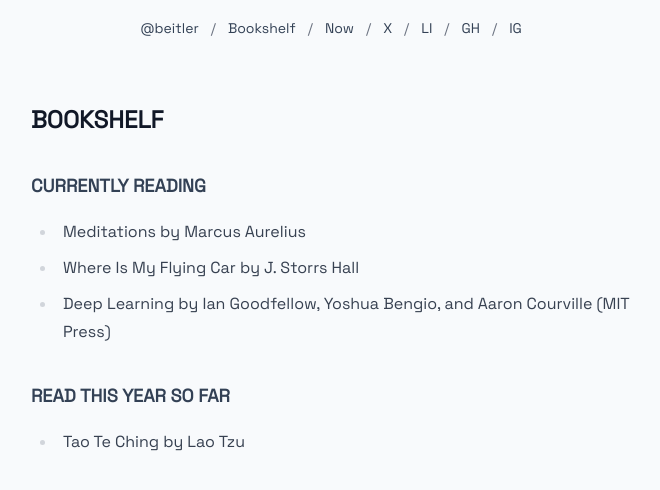
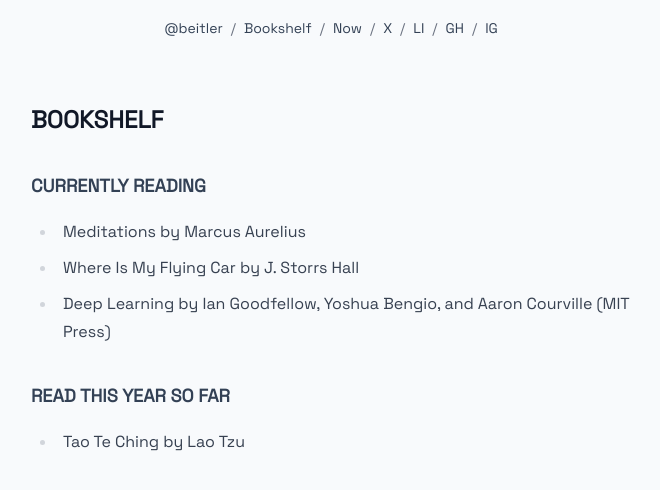
Before and after one commit to joshbeitler/btlr.xyz, a Next.js app: page /bookshelf in a window 1280 px wide. Shown: the top 490 px of the page, without its empty margins (309-969 px from the left). Built offline with nearby package versions, Linux system fonts and the light colour scheme.

Commit message:
link styles

```diff
--- a/app/globals.css
+++ b/app/globals.css
@@ -14,14 +14,18 @@ p {
 
     /* Reset all default link styling first */
     a {
-    @apply relative text-slate-700 font-medium px-1 py-0.5;
+        @apply relative text-slate-700 font-medium px-0 py-0.5 border-b-2 border-dotted border-slate-300;
         text-decoration: none !important; /* Force remove default underlines */
         transition: color 0.2s ease-in-out;
         z-index: 1;
     }
 
+    .no-underline a {
+        @apply border-0;
+    }
+
     a::after {
-    content: '';
+        content: "";
         @apply absolute bottom-0 left-0 w-full h-0 bg-slate-200;
         transition: height 0.3s ease;
         z-index: -1;
--- a/app/page.js
+++ b/app/page.js
@@ -3,7 +3,7 @@ import { PageTitle } from "@/components/page-title";
 
 const Home = () => {
   return (
-    <div className="relative w-[1076px] -left-[calc((1076px-100%)/2)] flex flex-row gap-48">
+    <div className="no-underline relative w-[1076px] -left-[calc((1076px-100%)/2)] flex flex-row gap-48">
       <div className="flex-col flex flex-1">
         <PageTitle>Joshua Beitler</PageTitle>
         <p className="text-slate-500 text-xl">
--- a/components/nav.js
+++ b/components/nav.js
@@ -1,7 +1,7 @@
 import Link from "next/link";
 
 export const Nav = () => (
-  <nav className="flex justify-center flex-1 items-center space-x-2 text-gray-500 text-sm mb-16">
+  <nav className="no-underline flex justify-center flex-1 items-center space-x-2 text-gray-500 text-sm mb-16">
     <Link href="/">@beitler</Link>
     <span>/</span>
     {/* <Link href="/thoughts">Thoughts</Link>
```
Lines whose indentation alone changed are shown as unchanged.
